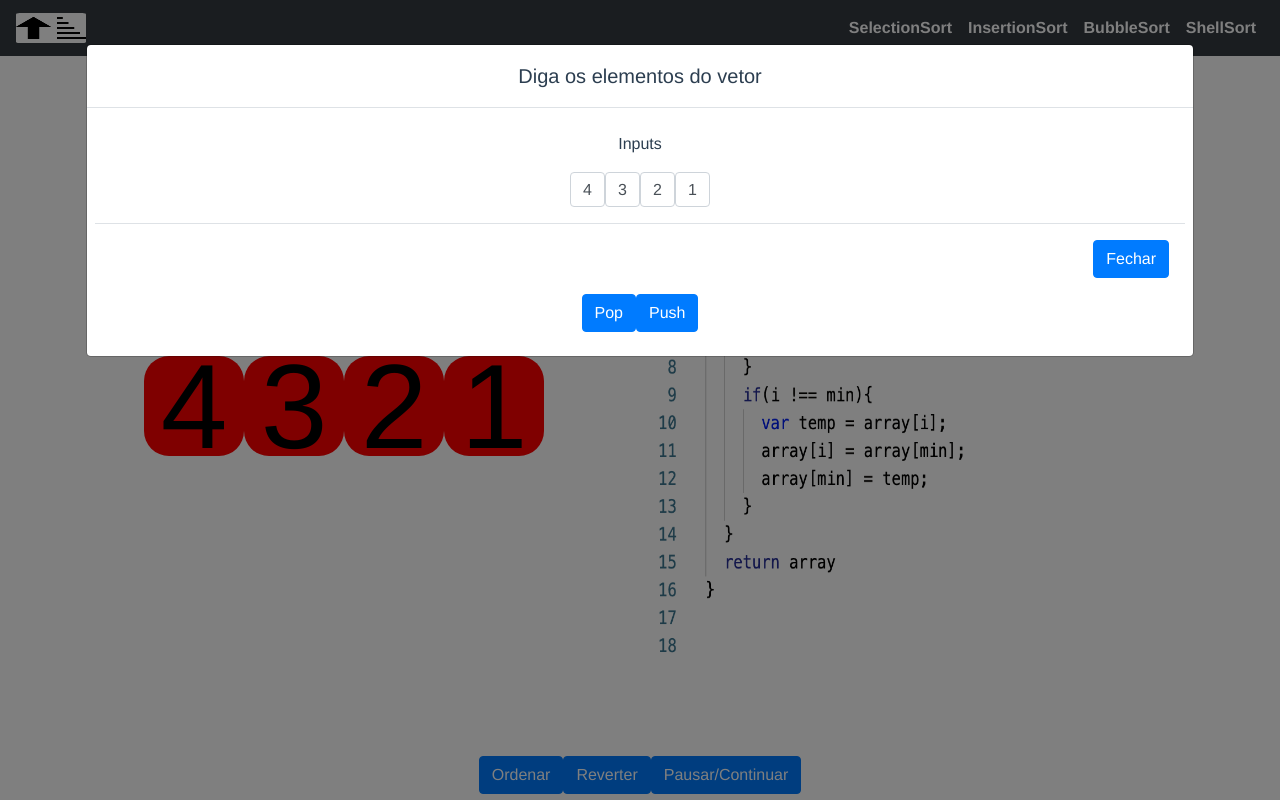
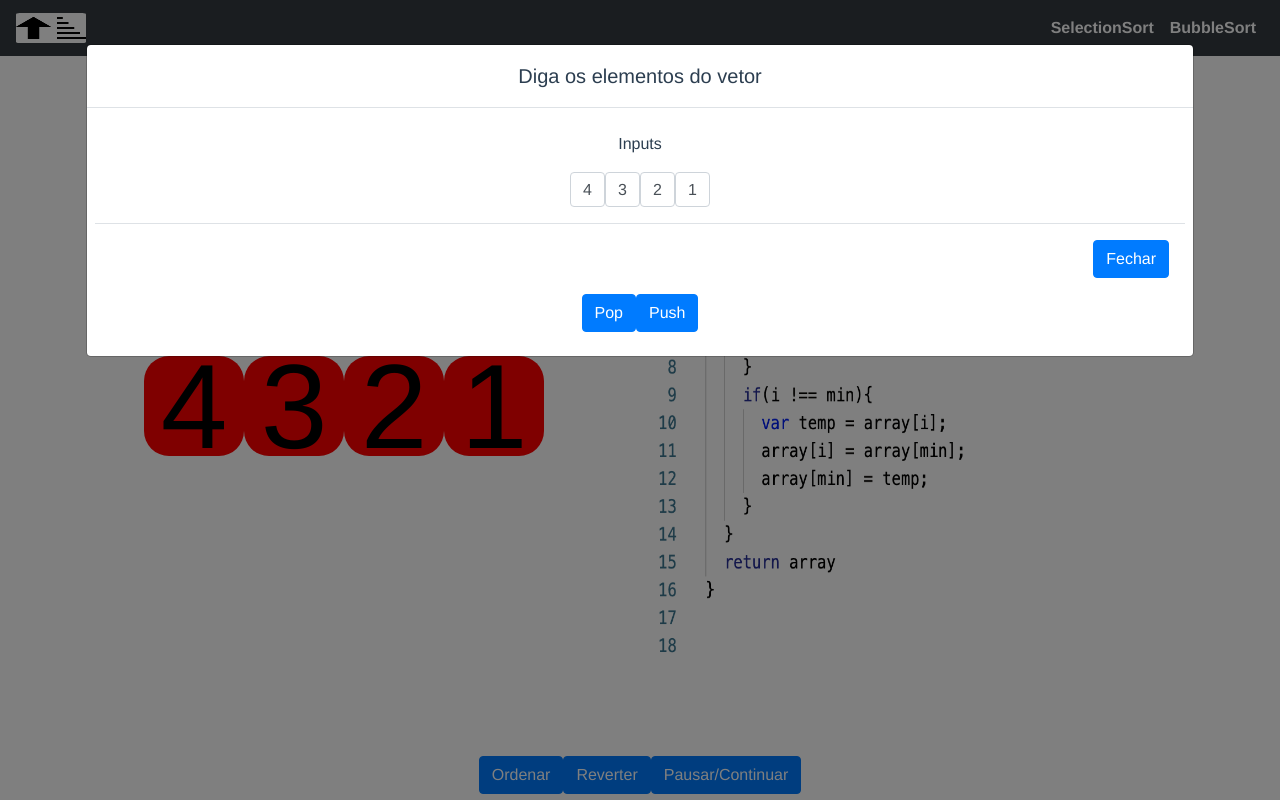
Before and after one commit to ThePetterMaster/tccgsapvVue2, a Vue app: page / in a window 1280 px wide. Built offline with nearby package versions, Linux system fonts and the light colour scheme.

Commit message:
bubbleSort

```diff
--- a/src/components/Nav.vue
+++ b/src/components/Nav.vue
@@ -10,9 +10,7 @@
       <div class="collapse navbar-collapse d-flex justify-content-end" id="navbarNavAltMarkup">
         <div class="navbar-nav">
           <router-link class="nav-item nav-link active" to="/">SelectionSort</router-link>
-          <router-link class="nav-item nav-link active" to="/InsertionSort">InsertionSort</router-link>
           <router-link class="nav-item nav-link active" to="/BubbleSort">BubbleSort</router-link>
-          <router-link class="nav-item nav-link active" to="/Shellsort">ShellSort</router-link>
         </div>
       </div>
     </nav>
--- a/src/router/index.js
+++ b/src/router/index.js
@@ -1,9 +1,8 @@
 import Vue from 'vue'
 import VueRouter from 'vue-router'
 import SelectionSortView from '../views/SelectionSortView.vue'
-import InsertionSortView from '../views/InsertionSortView.vue'
 import BubbleSortView from '../views/BubbleSortView.vue'
-import ShellSortView from '../views/ShellSortView.vue'
+
 
 Vue.use(VueRouter)
 
@@ -15,21 +14,9 @@ const routes = [
     meta: { transition: 'slide-left' },
   },
   {
-    path: '/InsertionSort',
-    name: 'InsertionSort',
-    component: InsertionSortView,
-    meta: { transition: 'slide-left' },
-  },
-  {
     path: '/BubbleSort',
     name: 'BubbleSort',
     component: BubbleSortView,
-    meta: { transition: 'slide-left' },
-  },
-  {
-    path: '/ShellSort',
-    name: 'ShellSortView',
-    component: ShellSortView,
     meta: { transition: 'slide-left' },
   },
 ]
--- a/src/views/InsertionSortView.vue
+++ /dev/null
@@ -1,13 +0,0 @@
-<template>
-  <div>
-    <NavComponente/>
-    <h1>InsertionSort</h1>
-  </div>
-
-</template>
-<script>
-</script>
-
-<style>
-
-</style>
--- a/src/views/ShellSortView.vue
+++ /dev/null
@@ -1,13 +0,0 @@
-<template>
-  <div>
-    <NavComponente/>
-    <h1>ShellSort</h1>
-  </div>
-
-</template>
-<script>
-</script>
-
-<style>
-
-</style>
```
